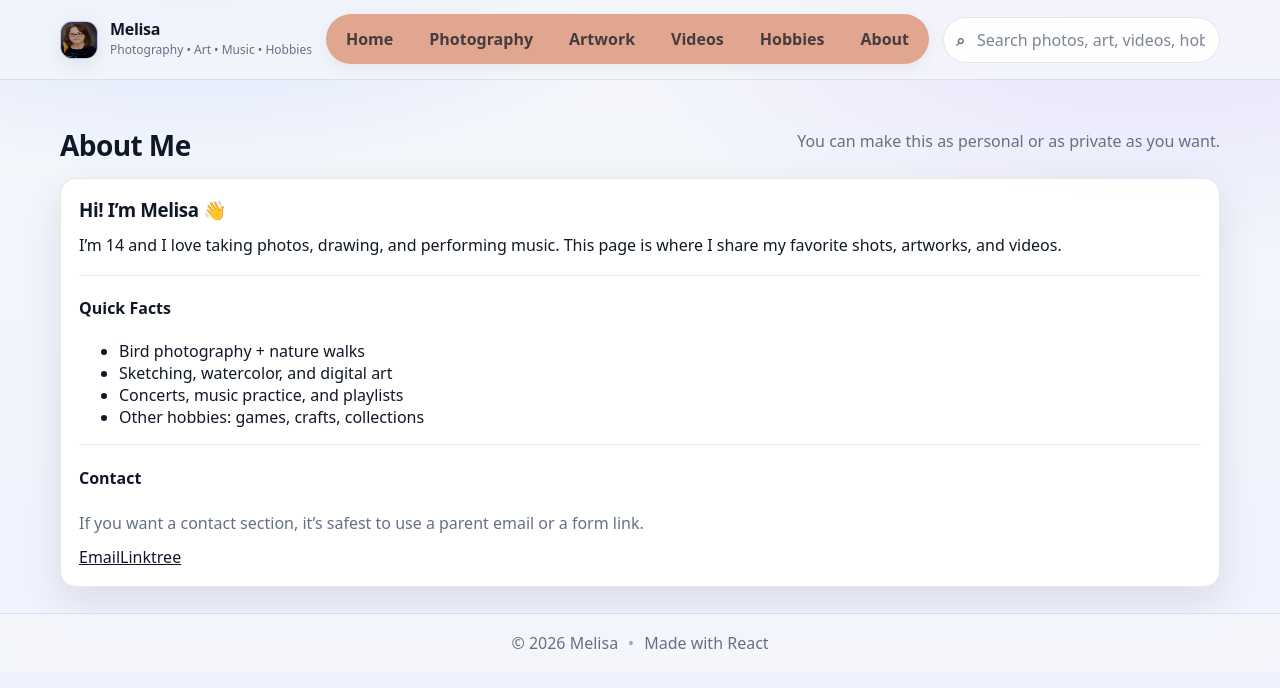
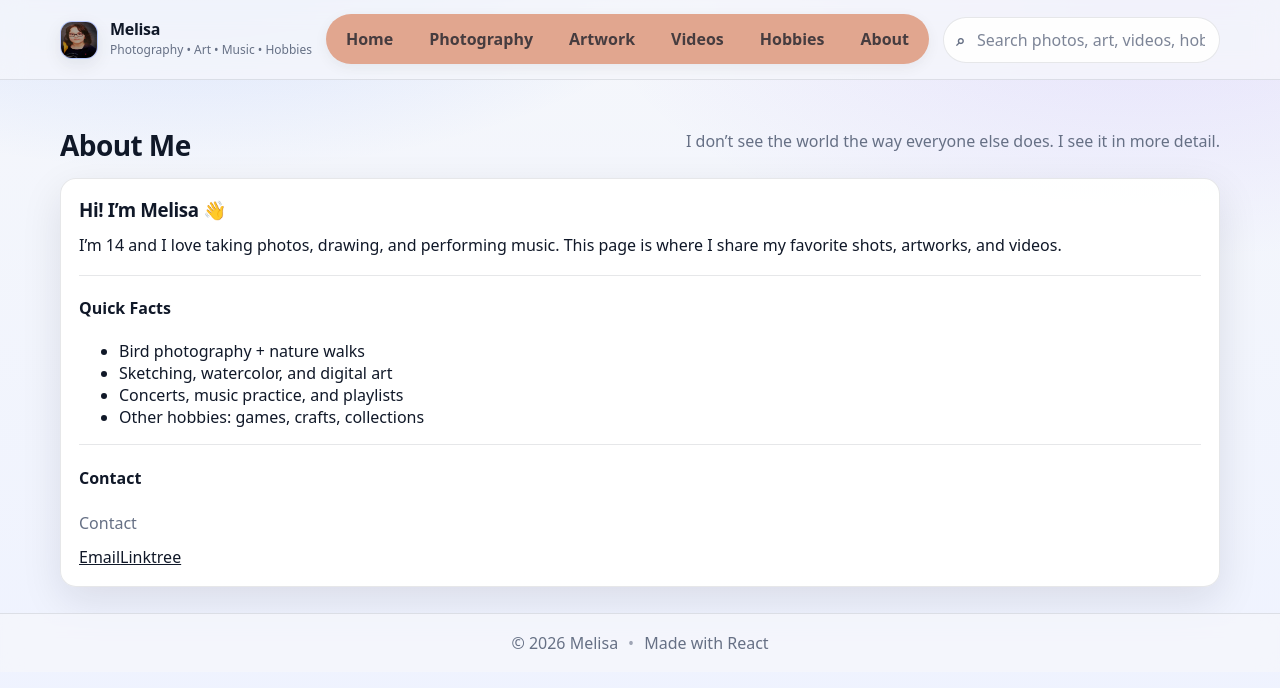
Before and after one commit to AysenUnlu/melisa-portfolio, a React (Vite) app: page / in a window 1280 px wide. Both pictures are taken after a click on the button "About". Shown: the top 688 px of the page. Built offline with nearby package versions, Linux system fonts and the light colour scheme.

Commit message:
Update App.jsx

```diff
--- a/src/App.jsx
+++ b/src/App.jsx
@@ -404,7 +404,7 @@ function About() {
       <div className="pageHead">
         <h2>About Me</h2>
         <p className="muted">
-          You can make this as personal or as private as you want.
+          I don’t see the world the way everyone else does. I see it in more detail.
         </p>
       </div>
 
@@ -423,10 +423,10 @@ function About() {
 
         <h4>Contact</h4>
         <p className="muted">
-          If you want a contact section, it’s safest to use a parent email or a form link.
+          Contact
         </p>
         <div className="contactRow">
-          <a className="primaryLink" href="mailto:parent@email.com">Email</a>
+          <a className="primaryLink" href="mailto:aysenunlu@gmail.com">Email</a>
           <a className="ghostLink" href="https://linktr.ee/" target="_blank" rel="noreferrer">Linktree</a>
         </div>
       </div>
```
